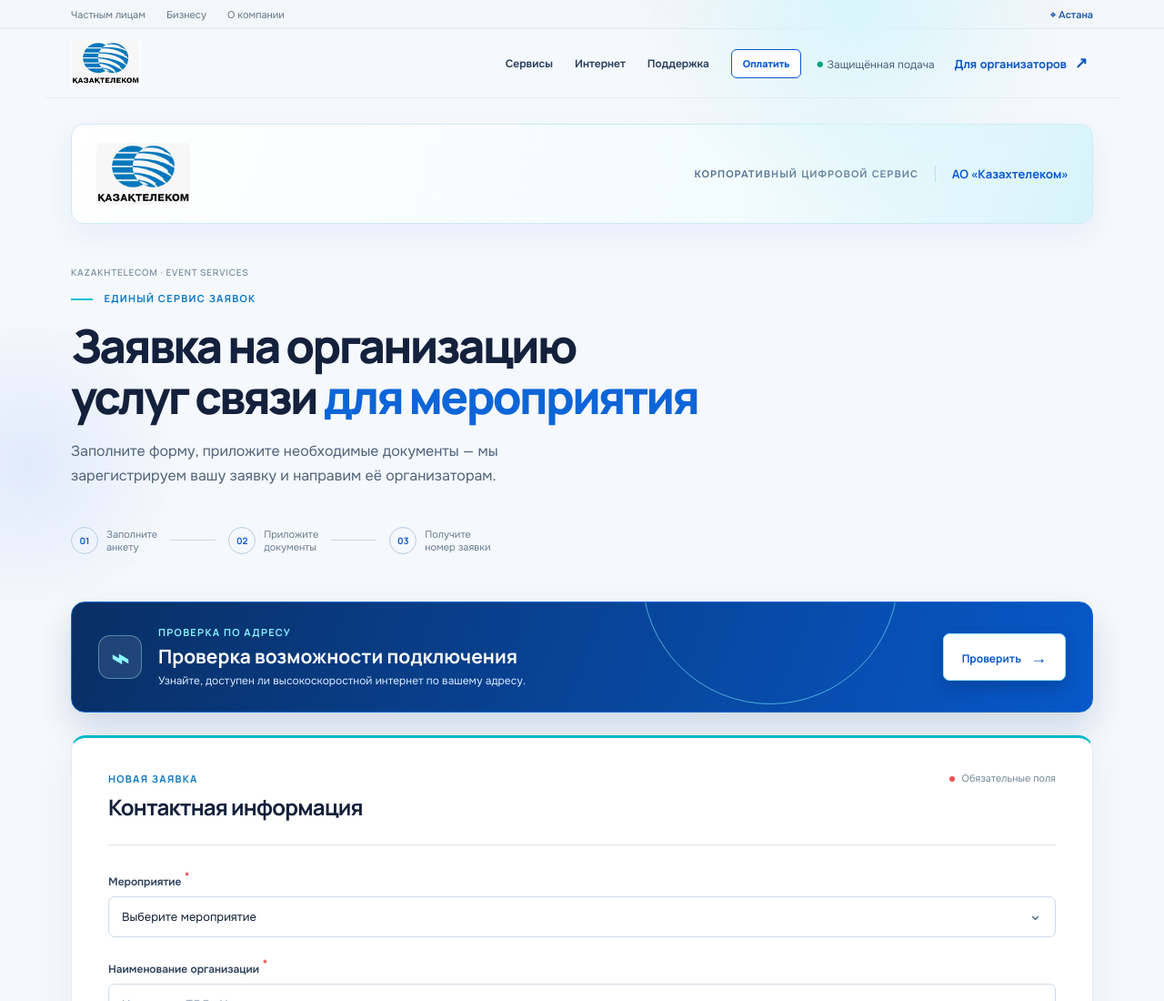
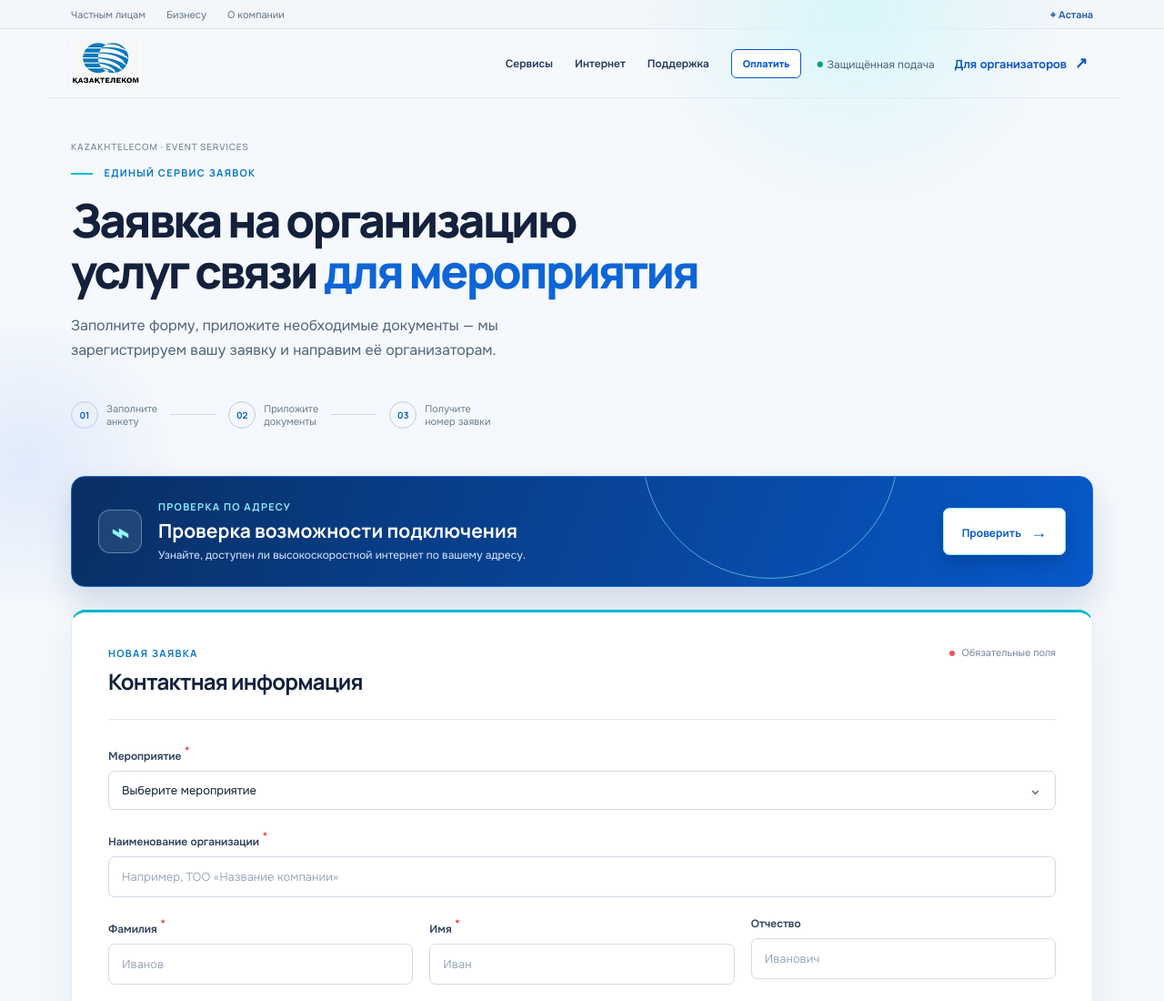
Before and after one commit to victorkimit-coder/telecom-event-intake-portal, a website built with Vite: page index.html in a window 1280 px wide. Shown: the top 1100 px of the page at 91% size. Built offline with nearby package versions, Linux system fonts and the light colour scheme.

Commit message:
Remove corporate banner

```diff
--- a/index.html
+++ b/index.html
@@ -20,8 +20,6 @@
     </header>
 
     <main id="top" class="shell">
-      <section class="telecom-banner" aria-label="АО Казахтелеком"><img src="./assets/kazakhtelecom-logo.png" alt="Казахтелеком"><span>Корпоративный цифровой сервис</span><b>АО «Казахтелеком»</b></section>
-
       <section class="hero">
         <div class="eyebrow"><span></span> Единый сервис заявок</div>
         <h1>Заявка на организацию<br>услуг связи <em>для мероприятия</em></h1>
```
